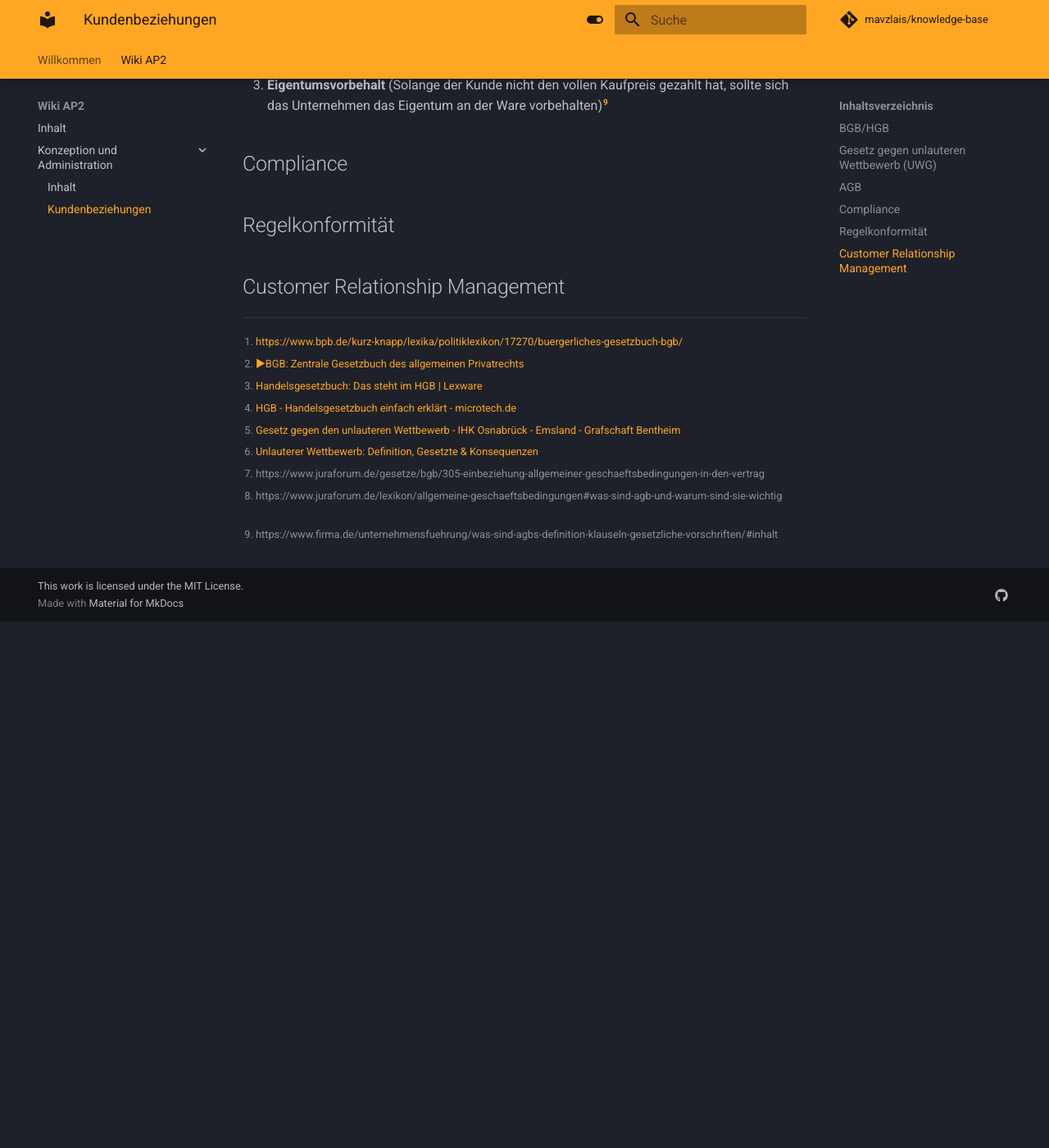
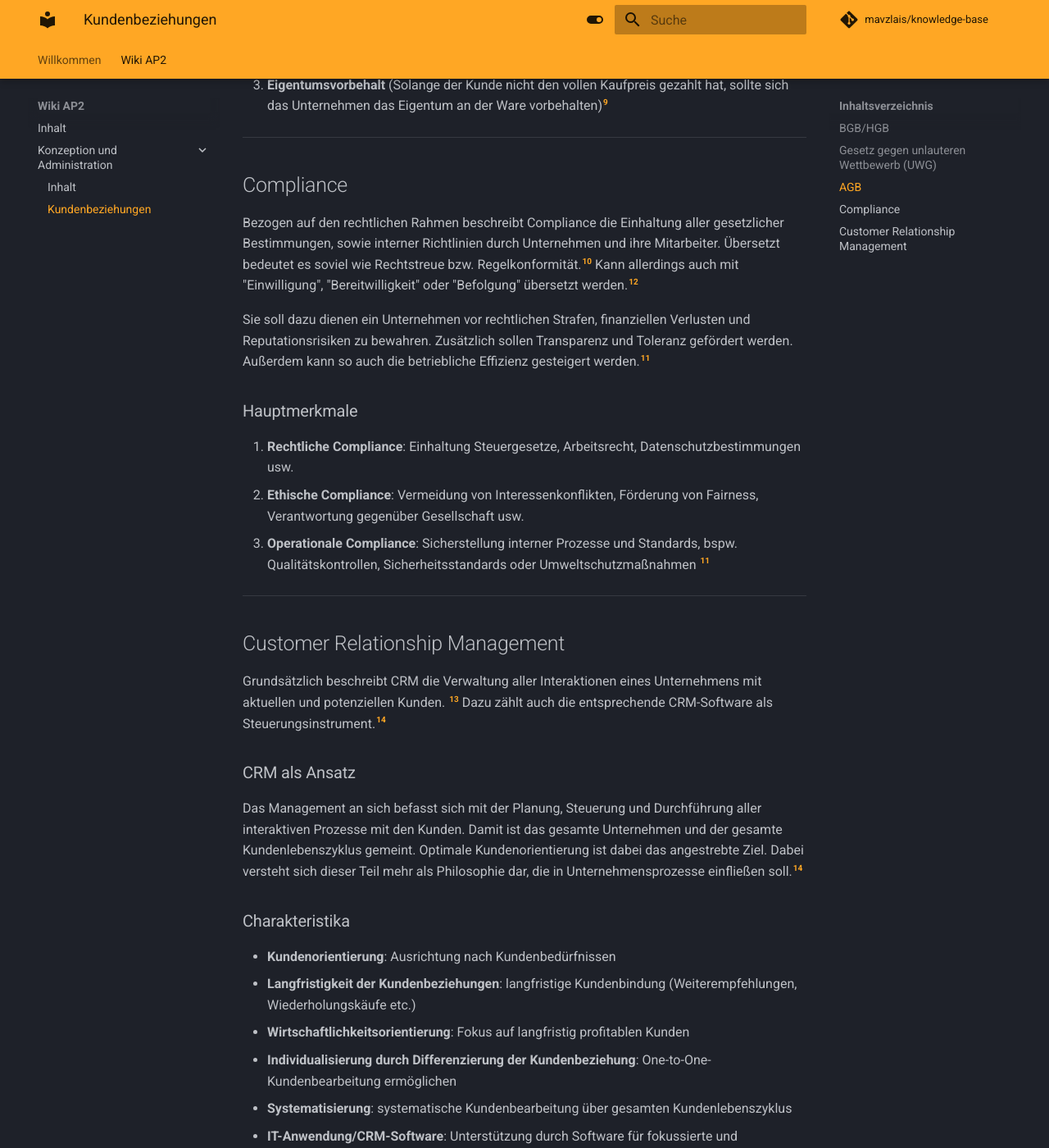
Before and after one commit to mavzlais/knowledge-base, an MkDocs documentation site: the page built from docs/02_wiki_ap2/1_konzeption_und_administration_von_it-systemen/02_kundenbeziehungen.md, in a window 1280 px wide and 1400 px high, scrolled down 2201 px. Shown: the whole window at 82% size. Built offline with MkDocs 1.6.1 and Material for MkDocs 9.7.7, drawn with Linux system fonts in a browser that asks for light colours; comment, search, counter and statistics services are not loaded; before the commit the page ends 2959 px from its top, so only the background shows below that; some of the changed text lies outside the part shown.

Commit message:
Updates 02_kundenbeziehungen.md, added Compliance and CRM

```diff
--- a/docs/02_wiki_ap2/1_konzeption_und_administration_von_it-systemen/02_kundenbeziehungen.md
+++ b/docs/02_wiki_ap2/1_konzeption_und_administration_von_it-systemen/02_kundenbeziehungen.md
@@ -49,17 +49,44 @@ AGB sind solange rechtsverbindlich, bis sie gegen geltende Recht und/oder Gesetz
 1. **Widerrufsbelehrung** (Wie kann der Kunde einen Widerruf tätigen)
 2. **Preisgestaltung** (Sind Preise exklusive oder inklusive Umsatzsteuer zu verstehen)
 3. **Eigentumsvorbehalt** (Solange der Kunde nicht den vollen Kaufpreis gezahlt hat, sollte sich das Unternehmen das Eigentum an der Ware vorbehalten)[^9]
+---
 ## Compliance
-## Regelkonformität
+Bezogen auf den rechtlichen Rahmen beschreibt Compliance die Einhaltung aller gesetzlicher Bestimmungen, sowie interner Richtlinien durch Unternehmen und ihre Mitarbeiter. Übersetzt bedeutet es soviel wie Rechtstreue bzw. Regelkonformität.[^10] Kann allerdings auch mit "Einwilligung", "Bereitwilligkeit" oder "Befolgung" übersetzt werden.[^12]
+
+Sie soll dazu dienen ein Unternehmen vor rechtlichen Strafen, finanziellen Verlusten und Reputationsrisiken zu bewahren. Zusätzlich sollen Transparenz und Toleranz gefördert werden. Außerdem kann so auch die betriebliche Effizienz gesteigert werden.[^11]
+### Hauptmerkmale
+1. **Rechtliche Compliance**: Einhaltung Steuergesetze, Arbeitsrecht, Datenschutzbestimmungen usw.
+2. **Ethische Compliance**: Vermeidung von Interessenkonflikten, Förderung von Fairness, Verantwortung gegenüber Gesellschaft usw.
+3. **Operationale Compliance**: Sicherstellung interner Prozesse und Standards, bspw. Qualitätskontrollen, Sicherheitsstandards oder Umweltschutzmaßnahmen [^11]
+---
 ## Customer Relationship Management
-
+Grundsätzlich beschreibt CRM die Verwaltung aller Interaktionen eines Unternehmens mit aktuellen und potenziellen Kunden. [^13] Dazu zählt auch die entsprechende CRM-Software als Steuerungsinstrument.[^14]
+### CRM als Ansatz
+Das Management an sich befasst sich mit der Planung, Steuerung und Durchführung aller interaktiven Prozesse mit den Kunden. Damit ist das gesamte Unternehmen und der gesamte Kundenlebenszyklus gemeint. Optimale Kundenorientierung ist dabei das angestrebte Ziel. Dabei versteht sich dieser Teil mehr als Philosophie dar, die in Unternehmensprozesse einfließen soll.[^14]
+### Charakteristika
+- **Kundenorientierung**: Ausrichtung nach Kundenbedürfnissen
+- **Langfristigkeit der Kundenbeziehungen**: langfristige Kundenbindung (Weiterempfehlungen, Wiederholungskäufe etc.)
+- **Wirtschaftlichkeitsorientierung**: Fokus auf langfristig profitablen Kunden
+- **Individualisierung durch Differenzierung der Kundenbeziehung**: One-to-One-Kundenbearbeitung ermöglichen
+- **Systematisierung**: systematische Kundenbearbeitung über gesamten Kundenlebenszyklus
+- **IT-Anwendung/CRM-Software**: Unterstützung durch Software für fokussierte und differenzierte Kundenbearbeitung
+- **Effizienz- und Effektivitätssteigerungen**: Vereinfachung von täglichen administrativen Arbeiten kann dabei helfen[^14]
+### CRM-Systeme
+- **Operative Systeme**: Alles, was Kundenkontakt im Front-Office unterstützt (Marketing, Vertrieb und Service)
+- **Kollaborative Systeme**: dienen der Steuerung, Unterstützung und Synchronisation sämtlicher Kommunikationskanäle für die Kundeninteraktion
+- **Analytische Instrumente**: Erfassung, Aufbereitung und Auswertung von Kundendaten[^14]
 
 [^1]: [https://www.bpb.de/kurz-knapp/lexika/politiklexikon/17270/buergerliches-gesetzbuch-bgb/](https://www.bpb.de/kurz-knapp/lexika/politiklexikon/17270/buergerliches-gesetzbuch-bgb/)
-[^2]: [►BGB: Zentrale Gesetzbuch des allgemeinen Privatrechts](https://www.ibau.de/akademie/glossar/bgb/)
-[^3]: [Handelsgesetzbuch: Das steht im HGB | Lexware](https://www.lexware.de/wissen/unternehmerlexikon/hgb-handelsgesetzbuch/#:~:text=Die%20Abk%C3%BCrzung%20HGB%20steht%20f%C3%BCr,Gliederung%20besteht%20aus%20f%C3%BCnf%20B%C3%BCchern.)
-[^4]: [HGB - Handelsgesetzbuch einfach erklärt - microtech.de](https://www.microtech.de/erp-wiki/hgb-handelsgesetzbuch/)
-[^5]: [⁣Gesetz gegen den unlauteren Wettbewerb - IHK Osnabrück - Emsland - Grafschaft Bentheim](https://www.ihk.de/osnabrueck/recht-und-fair-play/wettbewerb/uwg-1074360)
-[^6]: [Unlauterer Wettbewerb: Definition, Gesetzte & Konsequenzen](https://office.lexware.de/lexikon/unlauterer-wettbewerb/)
-[^7]: https://www.juraforum.de/gesetze/bgb/305-einbeziehung-allgemeiner-geschaeftsbedingungen-in-den-vertrag
-[^8]: https://www.juraforum.de/lexikon/allgemeine-geschaeftsbedingungen#was-sind-agb-und-warum-sind-sie-wichtig
-[^9]: https://www.firma.de/unternehmensfuehrung/was-sind-agbs-definition-klauseln-gesetzliche-vorschriften/#inhalt
+[^2]: [https://www.ibau.de/akademie/glossar/bgb/](https://www.ibau.de/akademie/glossar/bgb/)
+[^3]: [https://www.lexware.de/wissen/unternehmerlexikon/hgb-handelsgesetzbuch/#:~:text=Die%20Abk%C3%BCrzung%20HGB%20steht%20f%C3%BCr,Gliederung%20besteht%20aus%20f%C3%BCnf%20B%C3%BCchern.](https://www.lexware.de/wissen/unternehmerlexikon/hgb-handelsgesetzbuch/#:~:text=Die%20Abk%C3%BCrzung%20HGB%20steht%20f%C3%BCr,Gliederung%20besteht%20aus%20f%C3%BCnf%20B%C3%BCchern.)
+[^4]: [https://www.microtech.de/erp-wiki/hgb-handelsgesetzbuch/](https://www.microtech.de/erp-wiki/hgb-handelsgesetzbuch/)
+[^5]: [⁣https://www.ihk.de/osnabrueck/recht-und-fair-play/wettbewerb/uwg-1074360](https://www.ihk.de/osnabrueck/recht-und-fair-play/wettbewerb/uwg-1074360)
+[^6]: [https://office.lexware.de/lexikon/unlauterer-wettbewerb/](https://office.lexware.de/lexikon/unlauterer-wettbewerb/)
+[^7]: [https://www.juraforum.de/gesetze/bgb/305-einbeziehung-allgemeiner-geschaeftsbedingungen-in-den-vertrag](https://www.juraforum.de/gesetze/bgb/305-einbeziehung-allgemeiner-geschaeftsbedingungen-in-den-vertrag)
+[^8]: [https://www.juraforum.de/lexikon/allgemeine-geschaeftsbedingungen#was-sind-agb-und-warum-sind-sie-wichtig](https://www.juraforum.de/lexikon/allgemeine-geschaeftsbedingungen#was-sind-agb-und-warum-sind-sie-wichtig)
+[^9]: [https://www.firma.de/unternehmensfuehrung/was-sind-agbs-definition-klauseln-gesetzliche-vorschriften/#inhalt](https://www.firma.de/unternehmensfuehrung/was-sind-agbs-definition-klauseln-gesetzliche-vorschriften/#inhalt)
+[^10]: [https://www.validatis.de/kyc-prozess/news-fachwissen/compliance/](https://www.validatis.de/kyc-prozess/news-fachwissen/compliance/)
+[^11]: [https://www.munich-business-school.de/l/bwl-lexikon/finanzwissen/compliance](https://www.munich-business-school.de/l/bwl-lexikon/finanzwissen/compliance)
+[^12]: [https://www.personio.de/hr-lexikon/compliance/](https://www.personio.de/hr-lexikon/compliance/)
+[^13]: [Was ist CRM? | Customer Relationship Management - Salesforce](https://www.salesforce.com/de/learning-centre/crm/what-is-crm/)
+[^14]: [Customer Relationship Management (CRM) • Definition | Gabler Wirtschaftslexikon](https://wirtschaftslexikon.gabler.de/definition/customer-relationship-management-crm-30809)
```
Also changed, not shown: docs/02_wiki_ap2/index.md (+1 -1 lines), docs/index.md (+1 -3 lines).
